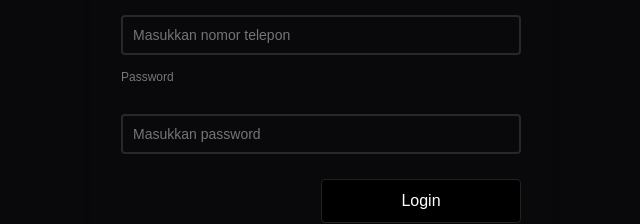
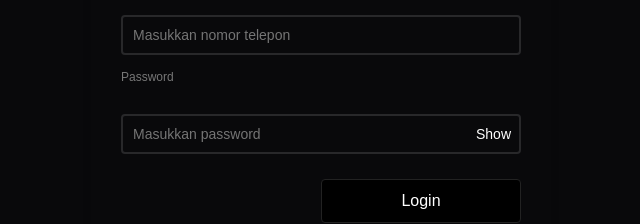
Before and after one commit to Nithze/AKA-Attendance, a React (Vite) app: page / in a window 1280 px wide. Shown: the part 357-581 px from the top of the page, without its empty margins (319-959 px from the left). Built offline with nearby package versions, Linux system fonts and the light colour scheme.

Commit message:
input pw

```diff
--- a/src/Pages/Auth/Login.jsx
+++ b/src/Pages/Auth/Login.jsx
@@ -1,43 +1,4 @@
-// import React from 'react';
-// import './Login.scss';
 //
-// const Login = () => {
-//   return (
-//     <div className="login-container">
-//       <div className="login-card">
-//         <h2>Login</h2>
-//         <p>Enter your Phone Number and password to login.</p>
-//         <form>
-//           <div className="form-group">
-//             <label htmlFor="username">NIK or Username</label>
-//             <input
-//               type="text"
-//               id="username"
-//               name="username"
-//               placeholder="Enter phone number"
-//               required
-//             />
-//           </div>
-//           <div className="form-group">
-//             <label htmlFor="password">Password</label>
-//             <input
-//               type="password"
-//               id="password"
-//               name="password"
-//               placeholder="Enter password"
-//               required
-//             />
-//           </div>
-//           <div className="login-btn-container">
-//             <button type="submit" className="login-btn">Login</button>
-//           </div>
-//         </form>
-//       </div>
-//     </div>
-//   );
-// }
-//
-// export default Login;
 // import React, { useState } from 'react';
 // import { toast } from 'sonner'; // Menggunakan toast dari Sonner
 // import { useNavigate } from 'react-router-dom'; // Untuk redirect
@@ -47,6 +8,7 @@
 //     const [phoneNumber, setPhoneNumber] = useState('');
 //     const [password, setPassword] = useState('');
 //     const navigate = useNavigate();
+//     const apiUrl = import.meta.env.VITE_API_URL; // Mengambil URL dari .env
 //
 //     const handleLogin = async (e) => {
 //         e.preventDefault();
@@ -57,7 +19,7 @@
 //         };
 //
 //         try {
-//             const response = await fetch('http://localhost:5000/api/employees/login', {
+//             const response = await fetch(`${apiUrl}/api/employees/login`, { // Menggunakan apiUrl
 //                 method: 'POST',
 //                 headers: {
 //                     'Content-Type': 'application/json',
@@ -72,19 +34,18 @@
 //                 localStorage.setItem('userData', JSON.stringify({ id: data.id }));
 //
 //                 // Tampilkan toast sukses
-//                 toast.success('Login berhasil!');
+//                 toast.success('Login succes redirect to dashboard');
 //
 //                 // Redirect ke dashboard
 //                 navigate('/dashboard');
 //             } else {
 //                 // Tampilkan toast error
-//                 toast.error('Login gagal. Cek kembali kredensial Anda.');
+//                 toast.error('Login Error check our credential');
 //             }
 //         } catch (error) {
-//             toast.error('Terjadi kesalahan. Coba lagi.');
+//             toast.error('Error.');
 //         }
 //     };
-//
 //
 //     return (
 //         <div className="login-container">
@@ -127,7 +88,6 @@
 //
 // export default Login;
 //
-
 import React, { useState } from 'react';
 import { toast } from 'sonner'; // Menggunakan toast dari Sonner
 import { useNavigate } from 'react-router-dom'; // Untuk redirect
@@ -136,6 +96,7 @@ import './Login.scss';
 const Login = () => {
     const [phoneNumber, setPhoneNumber] = useState('');
     const [password, setPassword] = useState('');
+    const [showPassword, setShowPassword] = useState(false); // State untuk kontrol visibilitas password
     const navigate = useNavigate();
     const apiUrl = import.meta.env.VITE_API_URL; // Mengambil URL dari .env
 
@@ -163,13 +124,13 @@ const Login = () => {
                 localStorage.setItem('userData', JSON.stringify({ id: data.id }));
 
                 // Tampilkan toast sukses
-                toast.success('Login succes redirect to dashboard');
+                toast.success('Login success, redirecting to dashboard');
 
                 // Redirect ke dashboard
                 navigate('/dashboard');
             } else {
                 // Tampilkan toast error
-                toast.error('Login Error check our credential');
+                toast.error('Login Error. Check your credentials');
             }
         } catch (error) {
             toast.error('Error.');
@@ -194,10 +155,11 @@ const Login = () => {
                             required
                         />
                     </div>
-                    <div className="form-group">
+                    <div className="form-group password-group">
                         <label htmlFor="password">Password</label>
+                        <div className="password-input-container">
                             <input
-                            type="password"
+                                type={showPassword ? 'text' : 'password'}
                                 id="password"
                                 name="password"
                                 placeholder="Masukkan password"
@@ -205,6 +167,13 @@ const Login = () => {
                                 onChange={(e) => setPassword(e.target.value)}
                                 required
                             />
+                            <span
+                                className="password-toggle"
+                                onClick={() => setShowPassword(!showPassword)}
+                            >
+                                {showPassword ? 'Hide' : 'Show'}
+                            </span>
+                        </div>
                     </div>
                     <div className="login-btn-container">
                         <button type="submit" className="login-btn">Login</button>
--- a/src/Pages/Auth/Login.scss
+++ b/src/Pages/Auth/Login.scss
@@ -1,3 +1,22 @@
+.password-group {
+  position: relative;
+}
+
+.password-input-container {
+  position: relative;
+  display: flex;
+  align-items: center;
+}
+
+.password-toggle {
+  position: absolute;
+  right: 10px;
+  cursor: pointer;
+  font-size: 14px;
+  color: #fff;
+  user-select: none;
+}
+
 body,
 html {
   background-color: #09090b;
```
Lines whose indentation alone changed are shown as unchanged.
